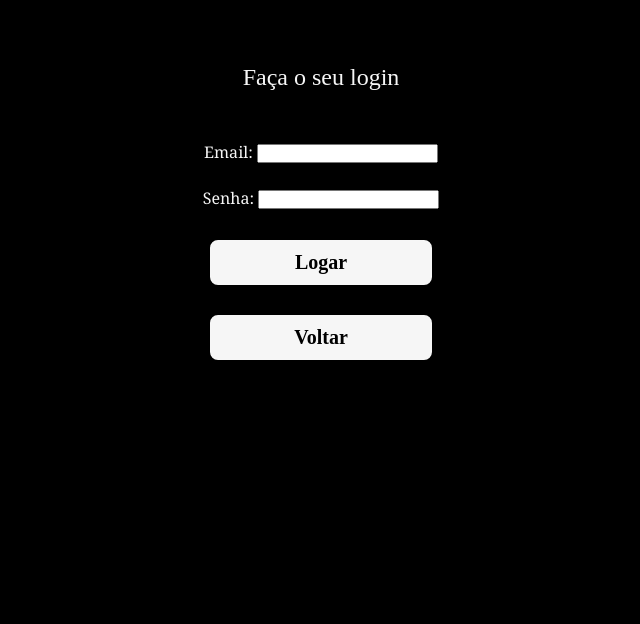
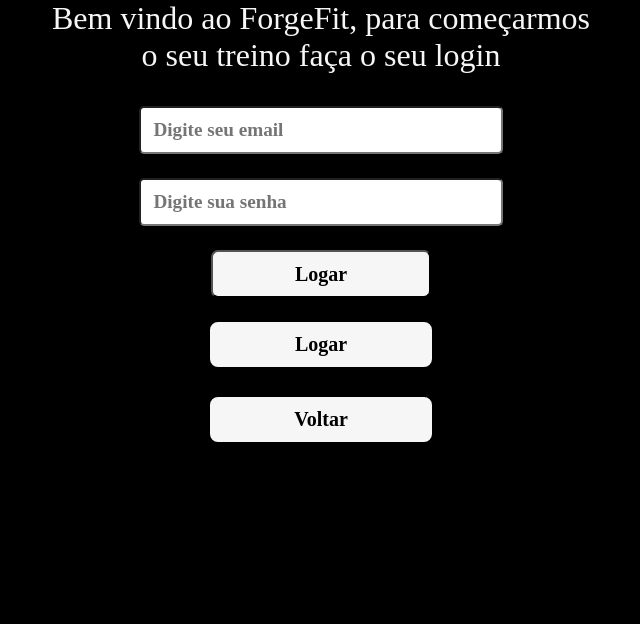
Before and after one commit to GabrielSiqueirazg/projeto-pessoal, a plain HTML site: page acesso/login.html in a window 1280 px wide. Shown: the part 176-800 px from the top of the page, without its empty margins (319-959 px from the left). Drawn offline with Linux system fonts and the light colour scheme; a web font is replaced by a local one.

Commit message:
Input e Fontes

```diff
--- a/acesso/login.html
+++ b/acesso/login.html
@@ -16,14 +16,18 @@
                 <img src="../assets/logo.png" alt="logo" width="80px">
                 <h1>ForgeFit</h1>
             </div>
-            <p class="login__textos__texto">Faça o seu login</p>
+            <p class="login__textos__texto">Bem vindo ao ForgeFit, para começarmos <br> o seu treino faça o seu login</p>
         </section>
 
-        <form class="login__formulario">
-            <p>Email: <input type="email" name="email" id="email"></p>
-            <p>Senha: <input type="password" name="senha" id="senha"></p>
-        </form>
+        <form action="" class="login__formulario">
+            <section class="login__formulario__estilo">
+                <input class="login__formulario__input" type="email" name="email" id="email" placeholder="Digite seu email">
+            </section>
 
+            <section class="login__formulario__estilo">
+                <input class="login__formulario__input" type="password" name="senha" id="senha" placeholder="Digite sua senha">
+            </section>
+                <button>Logar</button>
         <nav class="login__links">
             <a class="login__links__link" href="/acesso/treinos.html">Logar</a>
             <a class="login__links__link" href="/index.html">Voltar</a>
--- a/styles/style.css
+++ b/styles/style.css
@@ -1,9 +1,9 @@
+@import url('https://fonts.googleapis.com/css2?family=Jersey+25&family=Montserrat:ital,wght@0,100..900;1,100..900&display=swap');
+
 :root{
     --cor-primaria: #000000;
     --cor-secundaria: #f6f6f6;
 }
-
-@import url('https://fonts.googleapis.com/css2?family=Jersey+25&family=Montserrat:ital,wght@0,100..900;1,100..900&display=swap');
 
 *{
     margin: 0;
@@ -11,14 +11,13 @@
 }
 
 body{
-    height: 100vh; /*ocupa a tela inteira*/
     background-color: var(--cor-primaria);
     color: var(--cor-secundaria);
     font-family: "Jersey 25", serif;
 }
 
 .login{
-    padding-top: 5rem;
+    padding-top: 3rem;
     display: flex;
     align-items: center;
     flex-direction: column;
@@ -34,17 +33,18 @@ body{
 
 .login__textos__logo{
     letter-spacing: 0.2rem;
-    padding-bottom: 5rem;
+    padding-bottom: 3rem;
     gap: 1.25rem;
     display: flex;
     flex-direction: row;
     align-items: center;
-    font-size: 1.9rem;
+    font-size: 2rem;
     text-align: center;
 }
 
 .login__textos__texto{
-    padding-bottom: 3.15rem;
+    font-size: 2rem;
+    padding-bottom: 2rem;
 }
 
 .login__links{
@@ -70,7 +70,6 @@ body{
 }
 
 .login__formulario{
-    font-family: Georgia, 'Times New Roman', Times, serif;
     display: flex;
     flex-direction: column;
     justify-content: center;
@@ -87,5 +86,32 @@ body{
 }
 
 .login__formulario__input{
-    padding: 0.4rem;
+    font-size: 1.2rem;
+    font-family: "Jersey 25", serif;
+    padding: 0.5rem;
+    padding-left: 0.8rem;
+    width: 340px;
+    height: 28px;
+    border-radius: 5px;
+    font-weight: 800;
 }
+
+button{
+    font-family: "Jersey 25", serif;
+    display: block;
+    margin-right: auto;
+    margin-left: auto;
+    width: 220px;
+    height: 48px;
+    font-weight: 700;
+    border-radius: 7px;
+    background-color: var(--cor-secundaria);
+    color: var(--cor-primaria);
+    font-size: 20px;
+    cursor: pointer;
+    transition: transform 200ms ease-in-out;
+}
+
+button:hover{
+    transform: scale(1.08)
+}
```
Also changed, not shown: acesso/cadastro.html (+2 -5 lines).
